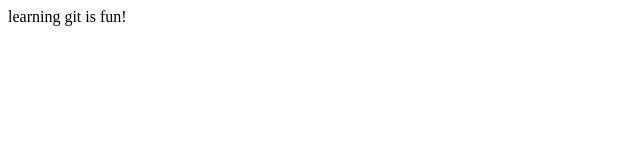
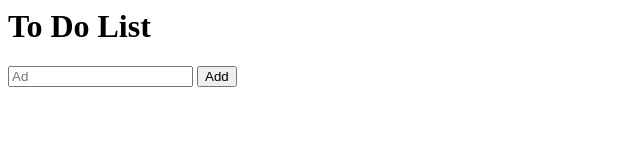
Before and after one commit to Hisyxm/training-task, a plain HTML site: page index.html in a window 1280 px wide. Shown: the whole page, without its empty margins (0-640 px from the left). Drawn offline with Linux system fonts and the light colour scheme.

Commit message:
changed index.html

```diff
--- a/index.html
+++ b/index.html
@@ -1,6 +1,10 @@
-<p>
-learning
-git
-is
-fun!
-</p>
+<html>
+<body>
+<div class="todo-container">
+    <h1>To Do List</h1>
+    <input type ="type" id="todo-input" placeholder="Ad"></input>
+    <button id="add-todo">Add</button>
+    <ul id="todo-list"></ul>
+</div>
+</body>
+</html>
```
Also changed, not shown: 1 other file.
